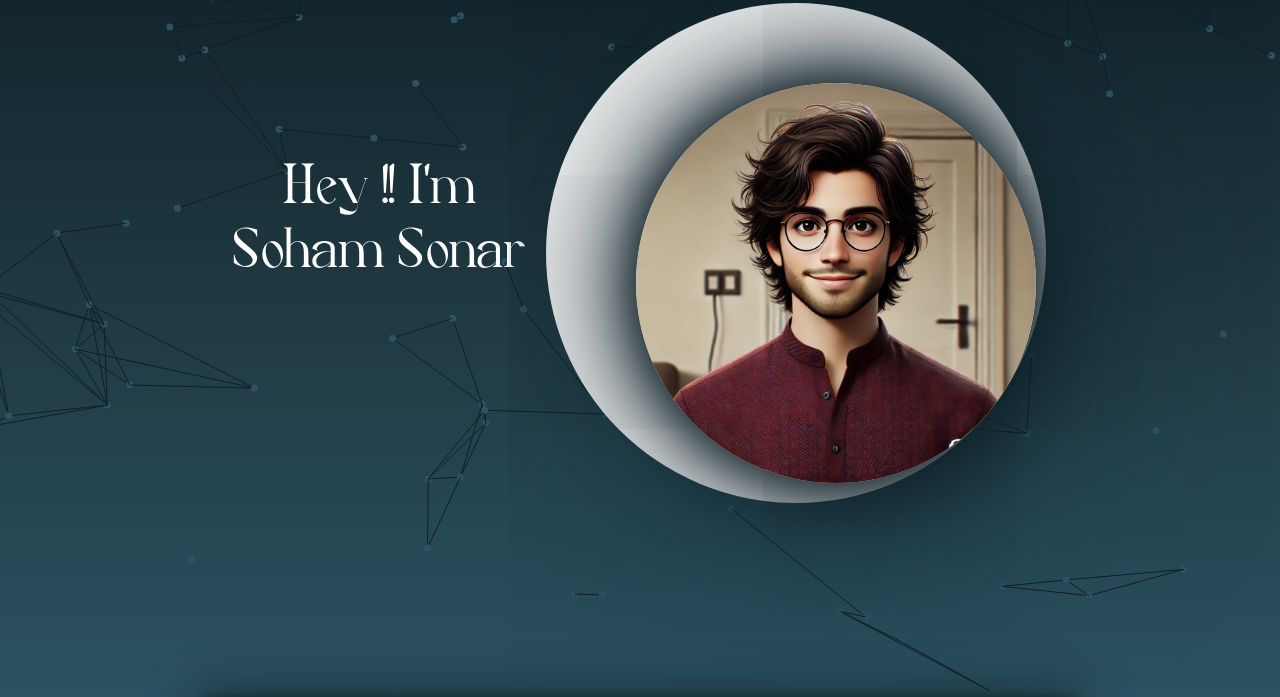
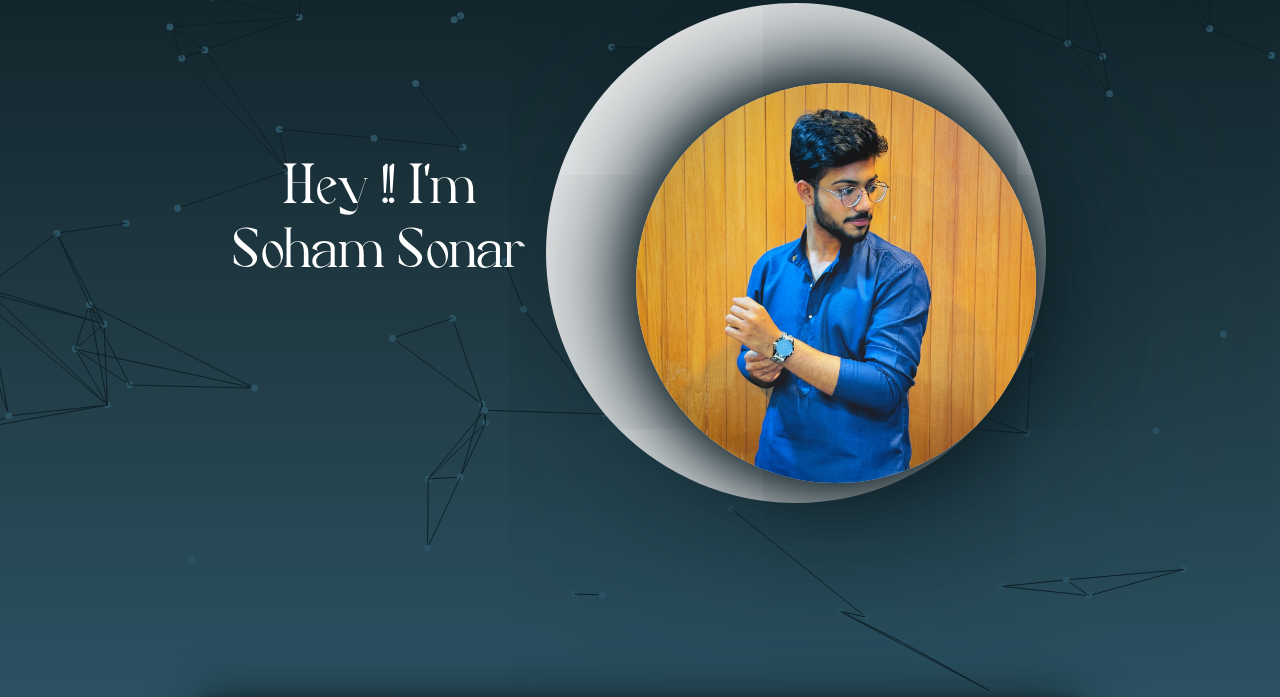
Before and after one commit to sohamsonar/profile-portfolio, a plain HTML site: page index.html in a window 1280 px wide. Shown: the part 80-777 px from the top of the page. Drawn offline with Linux system fonts and the light colour scheme.

Commit message:
Update style_1.css

```diff
--- a/style_1.css
+++ b/style_1.css
@@ -98,7 +98,7 @@ header pre
 	border-radius:50%;
 	margin-top:80px;
 	margin-left:90px;
-	background-image:url("me_you.webp");
+	background-image:url("sss2.jpg");
 	background-size:cover;
 	background-position:center;
 	box-shadow:0 0 50px #0F2027,0 0 100px #0F2027,0 0 250px #0F2027;
```
